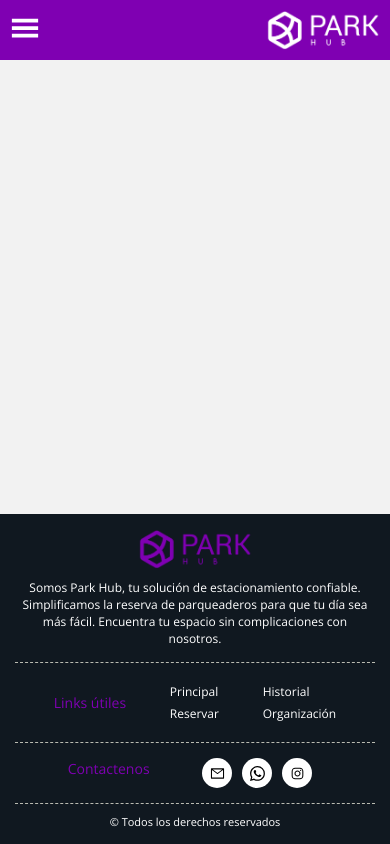
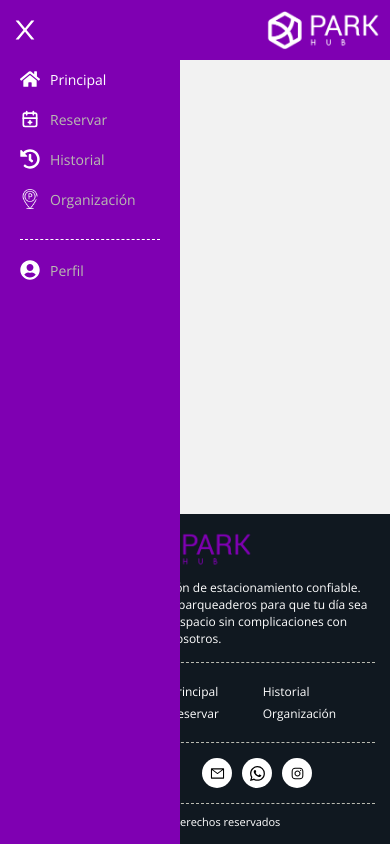
Before and after one commit to DavidBetancurRamirez/ParkHub, a React (Vite) app in the folder frontend/: page / in a window 390 px wide. Both pictures are taken after a click on the icon 25 px from the left and 28 px from the top of the page. Built offline with nearby package versions, Linux system fonts and the light colour scheme.

Commit message:
Menu desplegable mobile

```diff
--- /dev/null
+++ b/frontend/src/components/Menu.jsx
@@ -0,0 +1,95 @@
+import { useState } from "react";
+
+import styled from "styled-components";
+import colores from "../styles/colores";
+import { AiOutlineClose } from "react-icons/ai";
+import { FaHome, FaHistory, FaUserCircle } from "react-icons/fa";
+import { GiHamburgerMenu } from "react-icons/gi";
+import { TbCalendarPlus } from "react-icons/tb";
+import Estacionamiento from "../images/estacionamiento.png"
+
+const BotonMenu = styled.span`
+    @media (min-width: 800px) {
+        display: none;
+    }
+
+    svg {
+        width: 30px;
+        height: 30px;
+        color: #fff;
+        cursor: pointer;
+    }
+`
+const Contenedor = styled.div`
+    position: absolute;
+    top: 0;
+    left: 0;
+    width: 180px;
+    height: 100vh;
+    background-color: ${colores.moradoClaro};
+    padding: 15px 10px;
+`
+const Navegar = styled.nav`
+    margin: 20px 10px;
+
+    > div {
+        width: 100%;
+        border-bottom: 1px dashed #fff;
+        margin: 30px 0 20px 0;
+    }
+
+    .active {
+        color: #fff;
+    }
+`
+const Link = styled.section`
+    display: flex;
+    align-items: center;
+    color: ${colores.gris};
+    font-size: 14px;
+    font-weight: lighter;
+    margin-bottom: 20px;
+
+    img, svg {
+        width: 20px;
+        height: 20px;
+        margin-right: 10px;
+    }
+`
+
+
+const Menu = ({ paginaActual }) => {
+    const [visible, cambiarVisible] = useState(false);
+
+    return (
+        <BotonMenu>
+            {visible ?
+                <Contenedor>
+                    <AiOutlineClose onClick={() => cambiarVisible(false)} />
+                    <Navegar>
+                        <Link className={paginaActual==="Principal" ? "active" : ""}>
+                            <FaHome />Principal
+                        </Link>
+                        <Link className={paginaActual==="Reservar" ? "active" : ""}>
+                            <TbCalendarPlus />Reservar
+                        </Link>
+                        <Link className={paginaActual==="Historial" ? "active" : ""}>
+                            <FaHistory />Historial
+                        </Link>
+                        <Link className={paginaActual==="Organización" ? "active" : ""}>
+                            <img src={Estacionamiento} alt="Organización" />Organización
+                        </Link>
+                        <div />
+                        <Link>
+                            <FaUserCircle />Perfil
+                        </Link>
+                    </Navegar>
+                </Contenedor>
+            :
+                <GiHamburgerMenu onClick={() => cambiarVisible(true)} />
+            }
+        </BotonMenu>
+    )
+}
+
+export default Menu;
--- a/frontend/src/elements/Header.jsx
+++ b/frontend/src/elements/Header.jsx
@@ -2,7 +2,7 @@
 import colores from "../styles/colores";
 import LogoB from "../images/logoB.png";
 import { FaUserCircle } from "react-icons/fa";
-import { GiHamburgerMenu } from "react-icons/gi";
+import Menu from "../components/Menu";
 
 const Contenedor = styled.div`
     background-color: ${colores.moradoClaro};
@@ -40,7 +40,7 @@
     }
 
     p:hover, p.active {
-        color: white;
+        color: #fff;
     }
 
     @media (max-width: 800px) {
@@ -64,18 +64,6 @@
         display: none;
     }
 `
-const BotonMenu = styled.div`
-    @media (min-width: 800px) {
-        display: none;
-    }
-
-    svg {
-        width: 30px;
-        height: 30px;
-        color: #fff;
-        cursor: pointer;
-    }
-`
 
 
 const Header = ({ paginaActual="" }) => {
@@ -83,9 +71,7 @@
 
     return (
         <Contenedor>
-            <BotonMenu>
-                <GiHamburgerMenu />
-            </BotonMenu>
+            <Menu paginaActual={paginaActual} />
             <Navegar>
                 <Logo src={LogoB} alt="Logo ParkHub" />
                 <Botones>
```
Also changed, not shown: frontend/src/images/estacionamiento.png (added).
